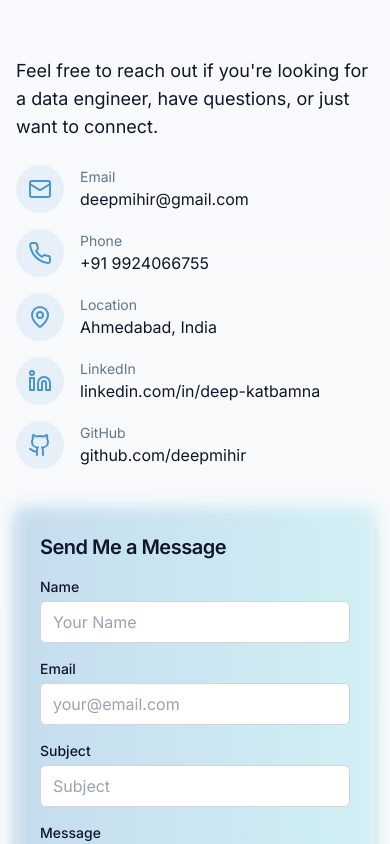
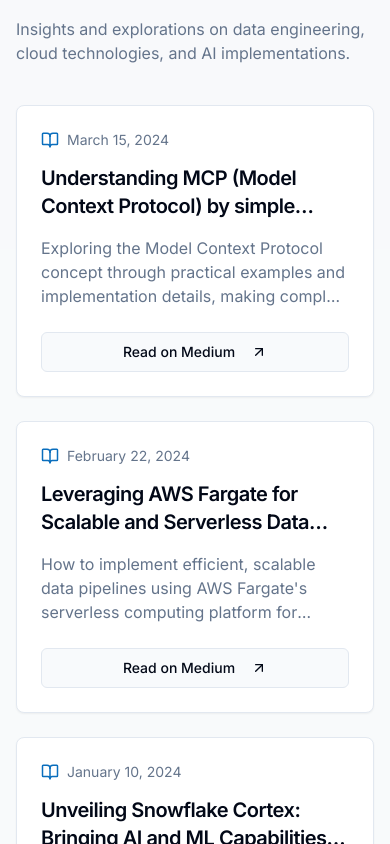
Before and after one commit to deepmihir/data-flow-architect-portfolio, a React (Vite) app: page / in a window 390 px wide. Shown: the part 7880-8724 px from the top of the page. Built offline with nearby package versions, Linux system fonts and the light colour scheme.

Commit message:
Add blog section and display blogs.

```diff
--- /dev/null
+++ b/src/components/Blogs.tsx
@@ -0,0 +1,83 @@
+
+import React from 'react';
+import { Card, CardContent, CardDescription, CardHeader, CardTitle } from './ui/card';
+import { ArrowUpRight, BookOpen } from 'lucide-react';
+import { Button } from './ui/button';
+
+interface Blog {
+  title: string;
+  description: string;
+  url: string;
+  date: string;
+}
+
+const Blogs = () => {
+  const blogs: Blog[] = [
+    {
+      title: "Understanding MCP (Model Context Protocol) by simple example",
+      description: "Exploring the Model Context Protocol concept through practical examples and implementation details, making complex AI interactions more accessible.",
+      url: "https://medium.com/@deepmihir/understanding-mcp-model-context-protocol-by-simple-example-c6cefa4c18d9",
+      date: "March 15, 2024"
+    },
+    {
+      title: "Leveraging AWS Fargate for Scalable and Serverless Data Engineering",
+      description: "How to implement efficient, scalable data pipelines using AWS Fargate's serverless computing platform for modern data engineering workflows.",
+      url: "https://medium.com/@deepmihir/leveraging-aws-fargate-for-scalable-and-server-less-data-engineering-56fb6c021183",
+      date: "February 22, 2024"
+    },
+    {
+      title: "Unveiling Snowflake Cortex: Bringing AI and ML Capabilities to Snowflake Data Cloud",
+      description: "An in-depth look at how Snowflake Cortex integrates AI and machine learning capabilities into the Snowflake Data Cloud ecosystem.",
+      url: "https://medium.com/@deepmihir/unveiling-snowflake-cortex-bringing-ai-and-ml-capabilities-to-snowflake-data-cloud-9cb9b8505485",
+      date: "January 10, 2024"
+    }
+  ];
+
+  return (
+    <section id="blogs" className="py-16 md:py-24 bg-gray-50/50">
+      <div className="container mx-auto px-4">
+        <h2 className="section-title mb-8">Recent Articles</h2>
+        <p className="text-muted-foreground max-w-2xl mb-10">
+          Insights and explorations on data engineering, cloud technologies, and AI implementations.
+        </p>
+
+        <div className="grid grid-cols-1 md:grid-cols-2 lg:grid-cols-3 gap-6 mt-8">
+          {blogs.map((blog, index) => (
+            <Card
+              key={index}
+              className="overflow-hidden hover:shadow-lg transition-all duration-300 animate-slide-up"
+              style={{ animationDelay: `${index * 100}ms` }}
+            >
+              <CardHeader className="pb-4">
+                <div className="flex items-center justify-between mb-2">
+                  <div className="flex items-center">
+                    <BookOpen size={18} className="text-data-blue mr-2" />
+                    <CardDescription>{blog.date}</CardDescription>
+                  </div>
+                </div>
+                <CardTitle className="text-xl line-clamp-2 h-14">
+                  {blog.title}
+                </CardTitle>
+              </CardHeader>
+              <CardContent>
+                <p className="text-muted-foreground mb-6 line-clamp-3 h-18">
+                  {blog.description}
+                </p>
+                <Button
+                  variant="outline"
+                  className="w-full hover:bg-data-blue hover:text-white group"
+                  onClick={() => window.open(blog.url, '_blank')}
+                >
+                  Read on Medium
+                  <ArrowUpRight size={16} className="ml-2 group-hover:translate-x-1 group-hover:-translate-y-1 transition-transform" />
+                </Button>
+              </CardContent>
+            </Card>
+          ))}
+        </div>
+      </div>
+    </section>
+  );
+};
+
+export default Blogs;
--- a/src/components/Navbar.tsx
+++ b/src/components/Navbar.tsx
@@ -29,6 +29,7 @@ const Navbar = () => {
           <button onClick={() => scrollToSection('experience')} className="hover:text-data-blue transition-colors">Experience</button>
           <button onClick={() => scrollToSection('projects')} className="hover:text-data-blue transition-colors">Projects</button>
           <button onClick={() => scrollToSection('skills')} className="hover:text-data-blue transition-colors">Skills</button>
+          <button onClick={() => scrollToSection('blogs')} className="hover:text-data-blue transition-colors">Blogs</button>
           <button onClick={() => scrollToSection('contact')} className="hover:text-data-blue transition-colors">Contact</button>
         </div>
 
@@ -48,6 +49,7 @@ const Navbar = () => {
             <button onClick={() => scrollToSection('experience')} className="py-2 hover:text-data-blue transition-colors">Experience</button>
             <button onClick={() => scrollToSection('projects')} className="py-2 hover:text-data-blue transition-colors">Projects</button>
             <button onClick={() => scrollToSection('skills')} className="py-2 hover:text-data-blue transition-colors">Skills</button>
+            <button onClick={() => scrollToSection('blogs')} className="py-2 hover:text-data-blue transition-colors">Blogs</button>
             <button onClick={() => scrollToSection('contact')} className="py-2 hover:text-data-blue transition-colors">Contact</button>
           </div>
         </div>
--- a/src/index.css
+++ b/src/index.css
@@ -1,4 +1,3 @@
-
 @import url('https://fonts.googleapis.com/css2?family=Inter:wght@300;400;500;600;700&family=JetBrains+Mono:wght@400;500;600&display=swap');
 
 @tailwind base;
@@ -120,6 +119,23 @@
     content: '';
     @apply absolute w-1.5 h-1.5 rounded-full bg-data-teal -left-8 top-3;
   }
+
+  /* Blog card specific styles */
+  .blog-card {
+    @apply relative overflow-hidden border border-border rounded-lg transition-all duration-300;
+  }
+
+  .blog-card:hover {
+    @apply shadow-lg transform -translate-y-1;
+  }
+
+  .blog-card-overlay {
+    @apply absolute inset-0 bg-gradient-to-t from-black/70 to-transparent opacity-0 transition-opacity duration-300;
+  }
+
+  .blog-card:hover .blog-card-overlay {
+    @apply opacity-100;
+  }
 }
 
 /* Animation delays */
@@ -206,3 +222,72 @@
   50% { transform: translateY(-10px) }
   100% { transform: translateY(0px) }
 }
+
+/* Blog card hover effects */
+.blog-card-zoom {
+  @apply overflow-hidden;
+}
+
+.blog-card-zoom img {
+  @apply transition-transform duration-700;
+}
+
+.blog-card-zoom:hover img {
+  @apply transform scale-110;
+}
+
+/* Read more link animation */
+.read-more-link {
+  @apply relative inline-flex items-center;
+}
+
+.read-more-link::after {
+  content: '';
+  @apply absolute -bottom-1 left-0 w-0 h-0.5 bg-data-teal transition-all duration-300;
+}
+
+.read-more-link:hover::after {
+  @apply w-full;
+}
+
+.read-more-link svg {
+  @apply transition-transform duration-200;
+}
+
+.read-more-link:hover svg {
+  @apply transform translate-x-1;
+}
+
+/* Blog card shine effect */
+.blog-shine {
+  position: relative;
+  overflow: hidden;
+}
+
+.blog-shine::before {
+  content: '';
+  position: absolute;
+  top: 0;
+  left: -75%;
+  z-index: 2;
+  display: block;
+  width: 50%;
+  height: 100%;
+  background: linear-gradient(
+    to right,
+    rgba(255, 255, 255, 0) 0%,
+    rgba(255, 255, 255, 0.3) 100%
+  );
+  transform: skewX(-25deg);
+  transition: all 0.75s;
+}
+
+.blog-shine:hover::before {
+  animation: shine 0.75s;
+}
+
+@keyframes shine {
+  100% {
+    left: 125%;
+  }
+}
--- a/src/pages/Index.tsx
+++ b/src/pages/Index.tsx
@@ -6,6 +6,7 @@ import About from '@/components/About';
 import Experience from '@/components/Experience';
 import Projects from '@/components/Projects';
 import Skills from '@/components/Skills';
+import Blogs from '@/components/Blogs';
 import Contact from '@/components/Contact';
 import Footer from '@/components/Footer';
 
@@ -40,6 +41,7 @@ const Index = () => {
       <Experience />
       <Projects />
       <Skills />
+      <Blogs />
       <Contact />
       <Footer />
     </div>
```
